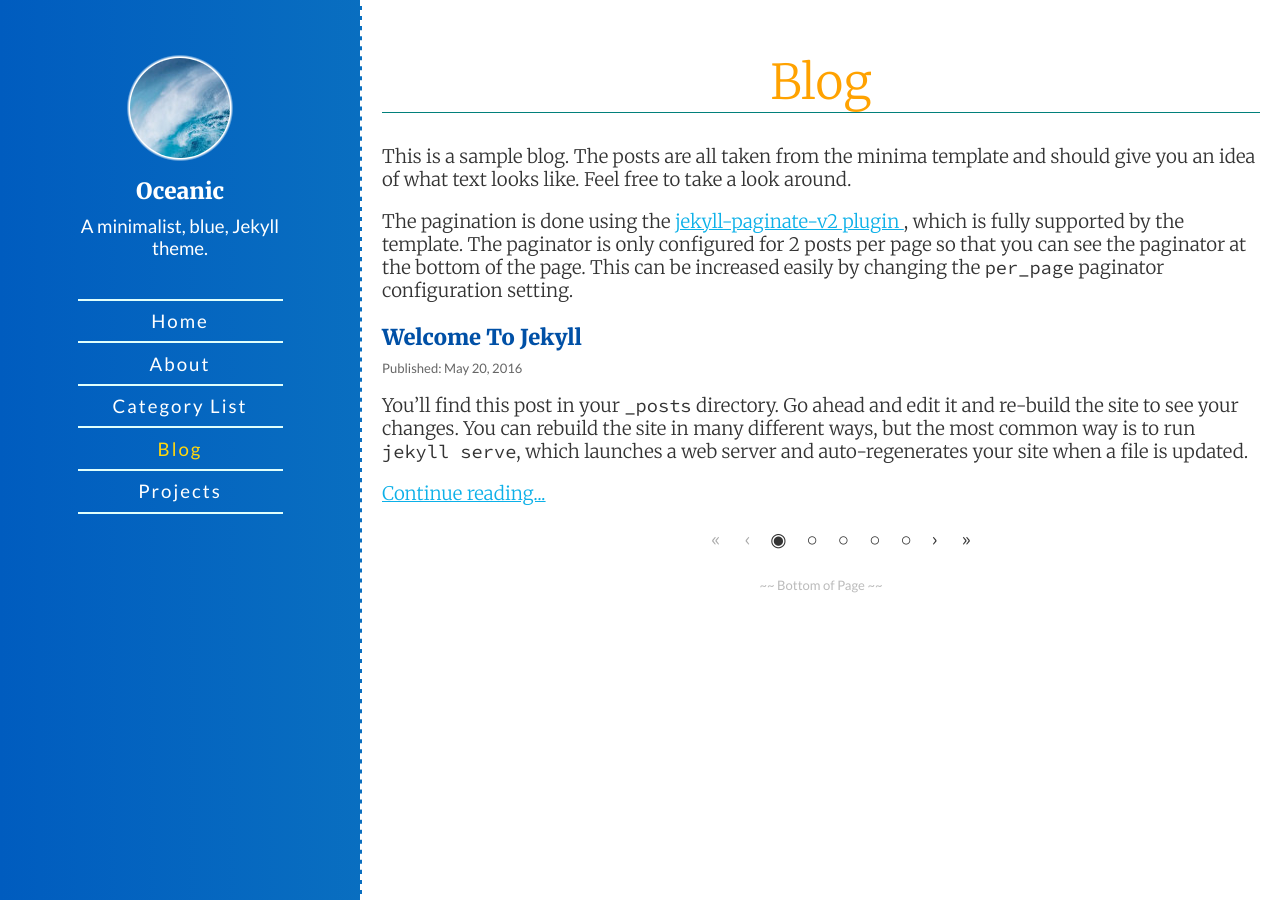
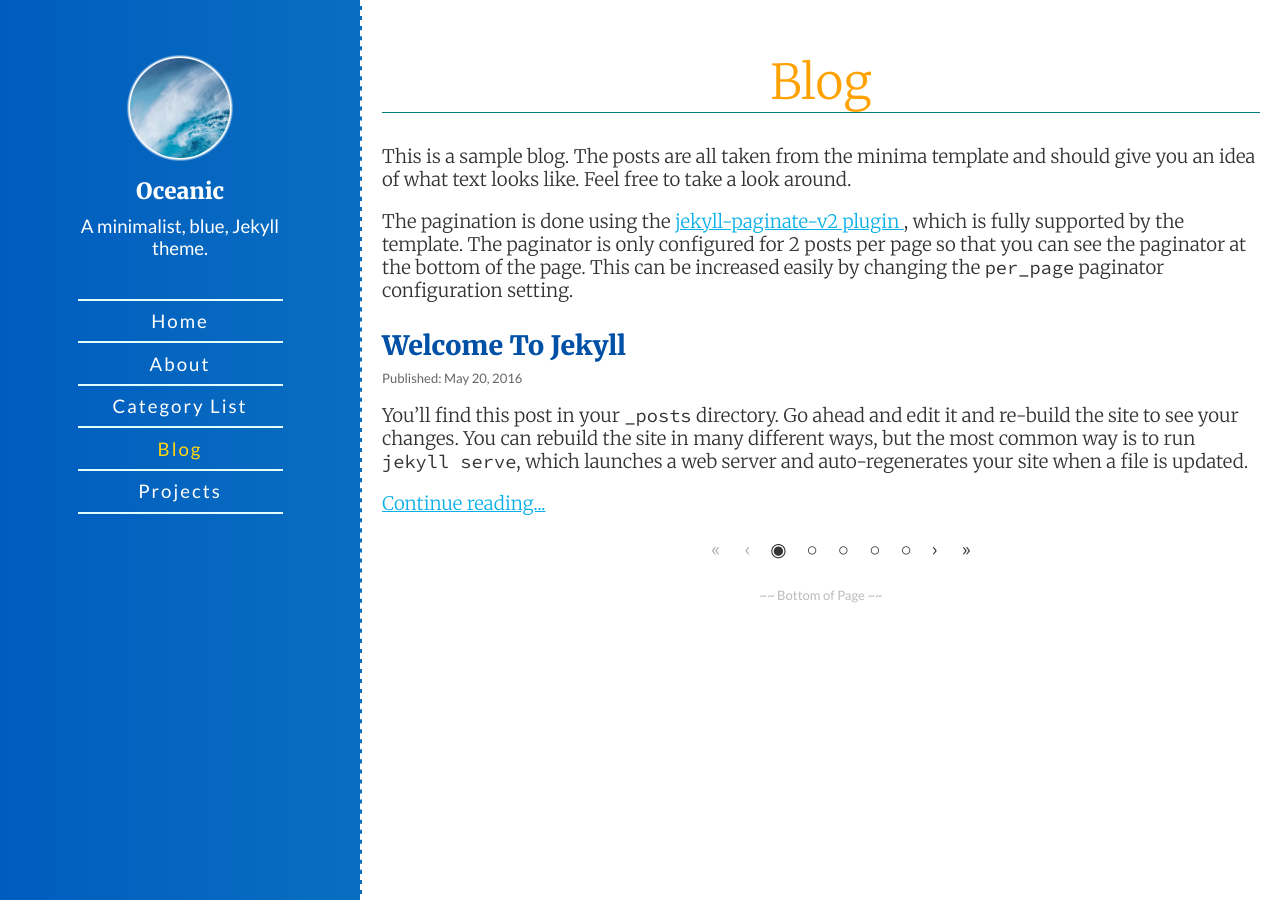
Before and after one commit to karlnicoll/jekyll-oceanic, a Jekyll site: the page built from blog/index.html, in a window 1280 px wide. Built offline with Jekyll 4.4.1, drawn with Linux system fonts in a browser that asks for light colours; the list of posts is cut into pages by our own code.

Commit message:
Theme Tweaks
* Headers and content can now use different fonts.
* Content heading changes for better looking block post lists.

```diff
--- a/_includes/bloglist.html
+++ b/_includes/bloglist.html
@@ -3,7 +3,7 @@
   <ol class="blog-entries">
     {%- for post in include.postlist -%}
       <li role="article">
-        <h3><a href="{{ post.url | relative_url }}">{{ post.title | escape }}</a></h3>
+        <h2><a href="{{ post.url | relative_url }}">{{ post.title | escape }}</a></h2>
         <aside>Published: {{ post.date | date: date_format }}</aside>
         {{ post.excerpt }}
         <a href="{{ post.url | relative_url }}">Continue reading...</a></h3>
--- a/_sass/skins/black.scss
+++ b/_sass/skins/black.scss
@@ -5,6 +5,7 @@
 $default-font: serif;
 $site-title-font: serif;
 $header-font: sans-serif;
+$heading-font: serif;
 $aside-font: sans-serif;
 $code-font: monospace;
 $table-header-font: serif;
--- a/_sass/skins/default.scss
+++ b/_sass/skins/default.scss
@@ -25,6 +25,11 @@ $site-title-font: 'Merriweather', serif;
  * Font used in the header.
  */
 $header-font: "Lato", sans-serif;
+
+/*
+ * Font used in headings/sub-headings.
+ */
+$heading-font: 'Merriweather', serif;
 
 /*
  * Font used in unimportant added information (such as the dates on
--- a/_sass/theme.scss
+++ b/_sass/theme.scss
@@ -23,7 +23,7 @@ body {
 /* Headers */
 h1, h2, h3, h4, h5, h6 {
 	color: $heading-color;
-	font-family: $default-font;
+	font-family: $heading-font;
 }
 h1 {
 	border-bottom: 1px solid $title-underline-color;
@@ -33,7 +33,12 @@ h1 {
 	text-align: center;
 }
 h2 {
-	margin-top:1.5em;
+	font-size:20pt;
+	margin-top:1em;
+}
+h3 {
+	font-size:18pt;
+	margin-top:1em;
 }
 
 /* Hyperlinks */
@@ -226,10 +231,12 @@ ol.blog-entries > li:first-child {
 	border-top: none;
 }
 
+ol.blog-entries h2,
 ol.blog-entries h3 {
-	margin-bottom: 0.4em;
+	margin-bottom: 0.3em;
 }
 
+ol.blog-entries h2 a,
 ol.blog-entries h3 a {
 	color: $heading-color;
 	text-decoration: none;
```
Also changed, not shown: SKINNING.md (+1 -0 lines).
